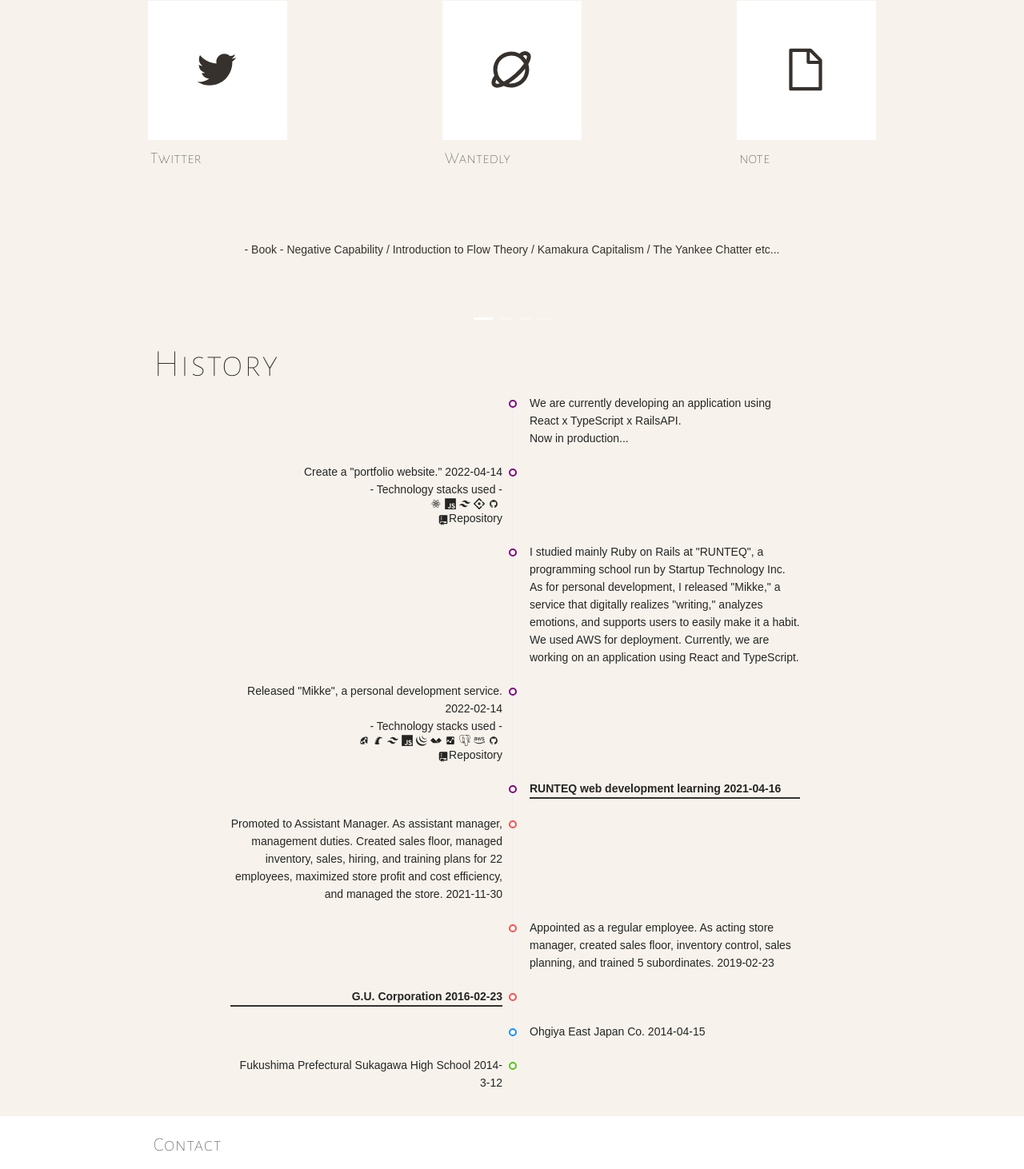
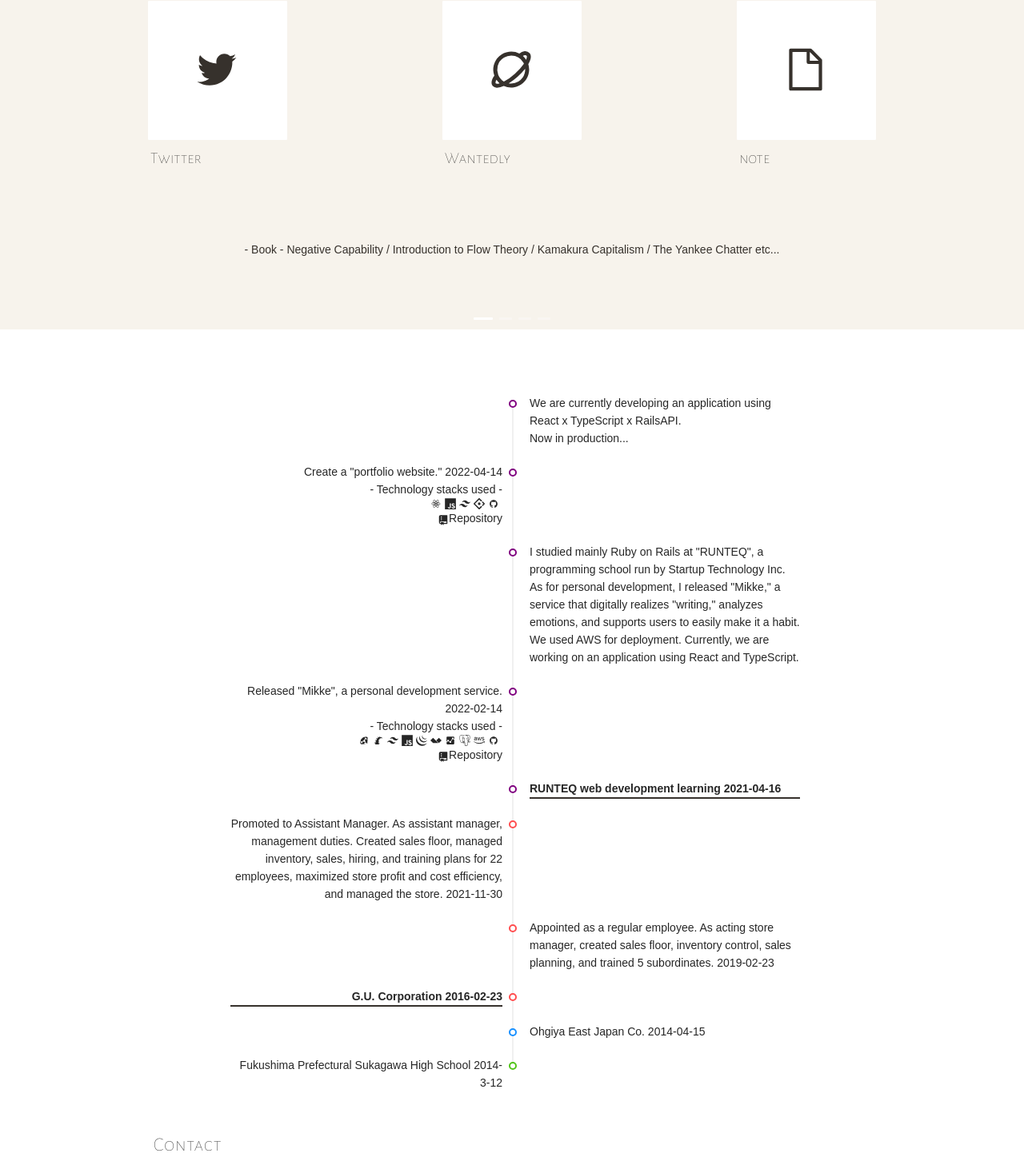
Before and after one commit to KouSei089/watashi, a React (Create React App) app: page / in a window 1280 px wide. Shown: the part 468-1930 px from the top of the page at 80% size. Built offline with nearby package versions, Linux system fonts and the light colour scheme; a web font is replaced by a local one.

Commit message:
fix:背景色をナチュラルからホワイトに変更しました

```diff
--- a/src/Contact.js
+++ b/src/Contact.js
@@ -14,7 +14,7 @@ const Contact = () => {
         <Content className="bg-white font-zen leading-5">
           <div className="px-6 md:px-72 pb-12 flex justify-center">
             <p className="mr-5">e-mail</p>
-            <p className="">qq00891829@icloud.com</p>
+            <p className="">izumiharuya@team-lab.com</p>
             <a href="https://github.com/KouSei089" target="_blank" rel="noopener noreferrer"><AiOutlineGithub className="mt-1.5 ml-2" /></a>
             <a href="https://twitter.com/izuha0" target="_blank" rel="noopener noreferrer"><AiOutlineTwitter className="mt-1.5 ml-2" /></a>
           </div>
--- a/src/History.js
+++ b/src/History.js
@@ -6,10 +6,9 @@ const { Header, Content } = Layout;
 const History = () => {
   return (
     <Layout>
-      <Header className="bg-natural title-text">
-        History
+      <Header className="bg-white title-text">
       </Header>
-      <Content className="bg-natural font-zen leading-5 pt-6">
+      <Content className="bg-white font-zen leading-5 pt-6">
         <p className="px-6 md:px-24 lg:px-72"><HistoryTimeTree /></p>
       </Content>
     </Layout>
--- a/src/HistoryTimeTree.js
+++ b/src/HistoryTimeTree.js
@@ -62,7 +62,7 @@ const HistoryTimeTree = () => {
       </Timeline.Item>
       <Timeline.Item color="red"><p className="font-black border-matte border-b-2">G.U. Corporation 2016-02-23</p></Timeline.Item>
       <Timeline.Item>Ohgiya East Japan Co. 2014-04-15</Timeline.Item>
-      <Timeline.Item color="green" className="bg-natural">
+      <Timeline.Item color="green" className="bg-white">
         Fukushima Prefectural Sukagawa High School 2014-3-12
       </Timeline.Item>
     </Timeline>
```
